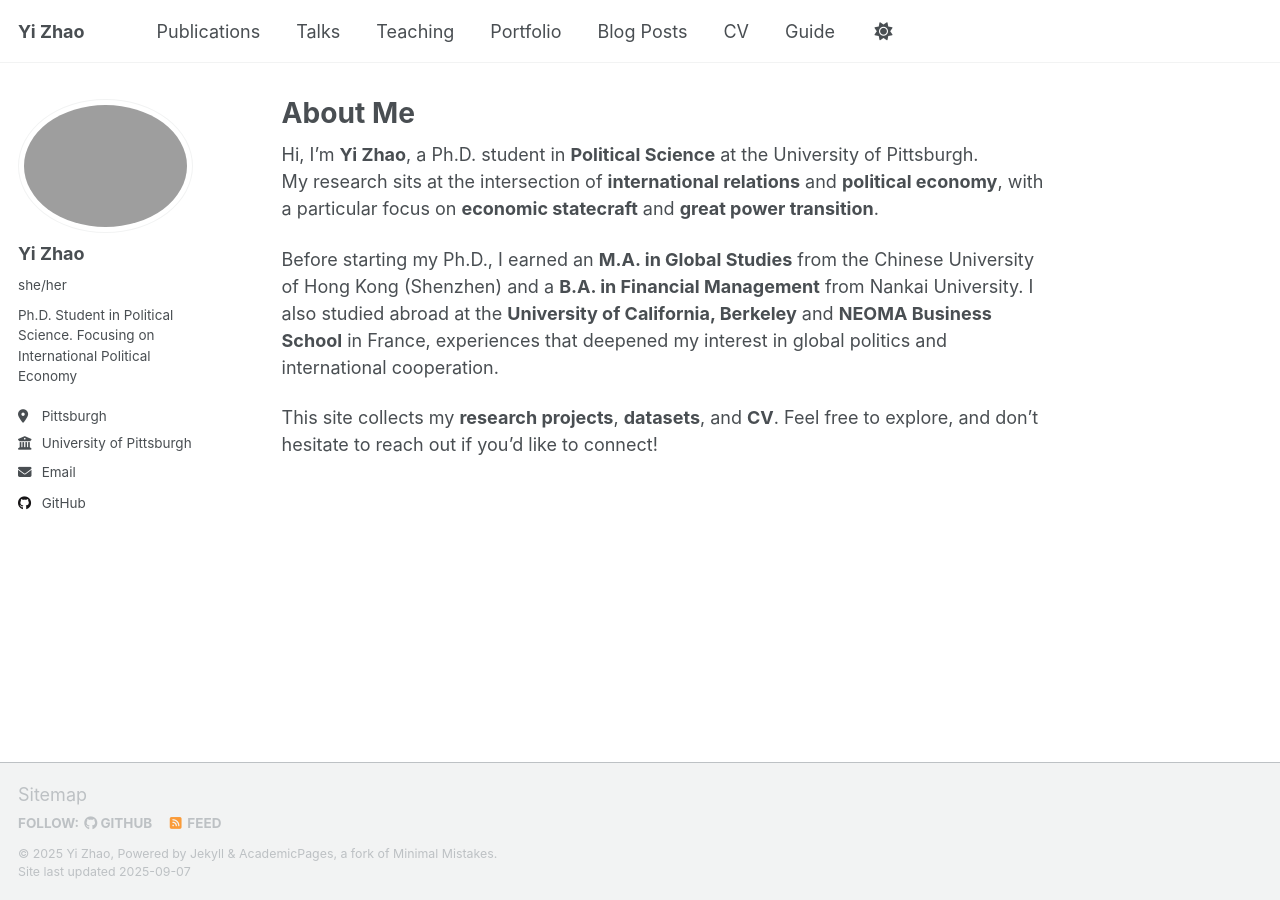
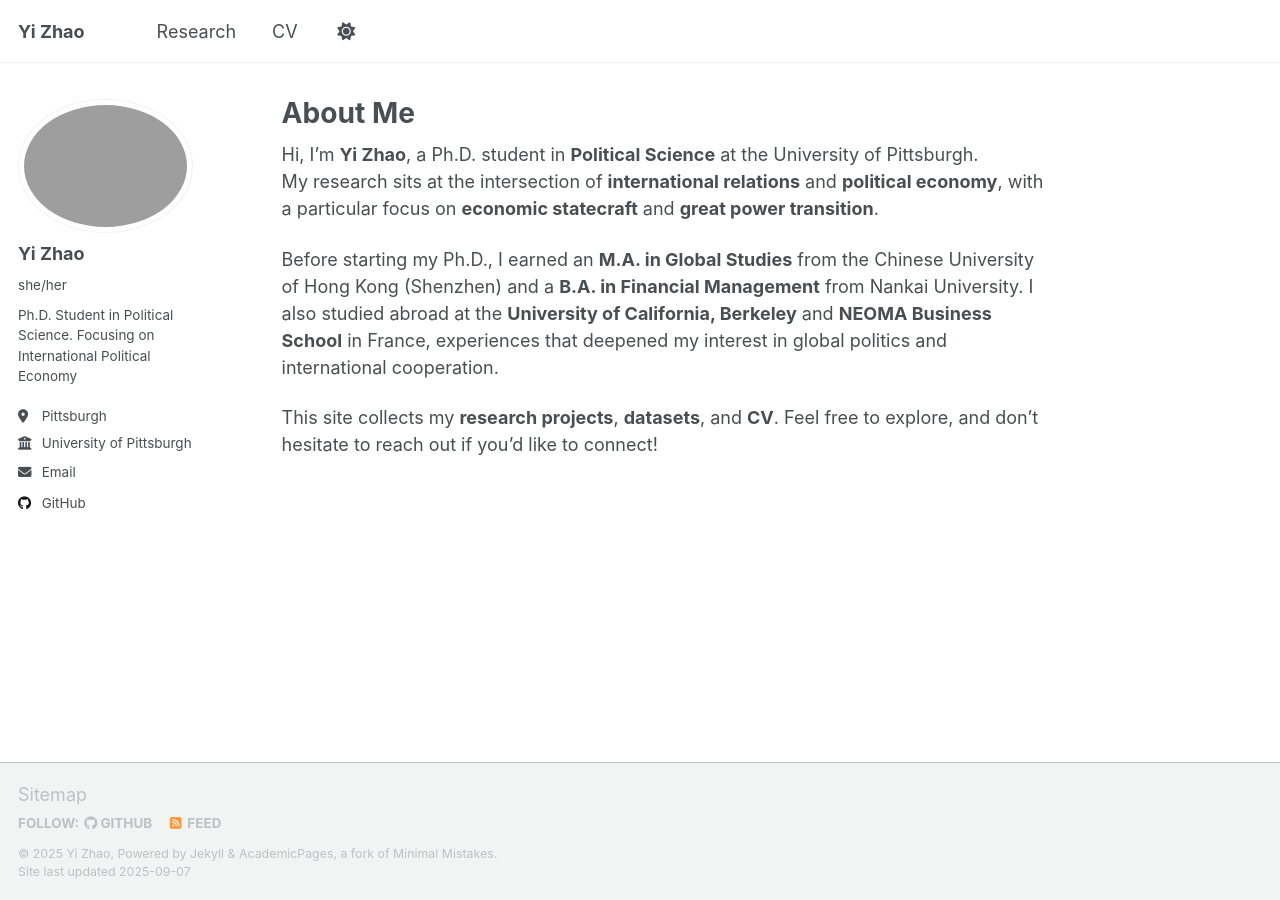
Before and after one commit to YiZhao999/YiZhao999.github.io, a Jekyll site: the page built from _pages/about.md, in a window 1280 px wide. Built offline with Jekyll 4.4.1, drawn with Linux system fonts in a browser that asks for light colours; a script that is not in the unit is left out.

Commit message:
Refactor navigation structure in YAML file

```diff
--- a/_data/navigation.yml
+++ b/_data/navigation.yml
@@ -8,26 +8,12 @@
 #      Markdown formatted page while the second is generated using JSON.
 
 main:
-  - title: "Publications"
-    url: /publications/
 
-  - title: "Talks"
-    url: /talks/
-
-  - title: "Teaching"
-    url: /teaching/
-
-  - title: "Portfolio"
+  - title: "Research"
     url: /portfolio/
-
-  - title: "Blog Posts"
-    url: /year-archive/
 
   - title: "CV"
     url: /cv/
 
   # - title: "CV"
   #   url: /cv-json/
-
-  - title: "Guide"
-    url: /markdown/
```
